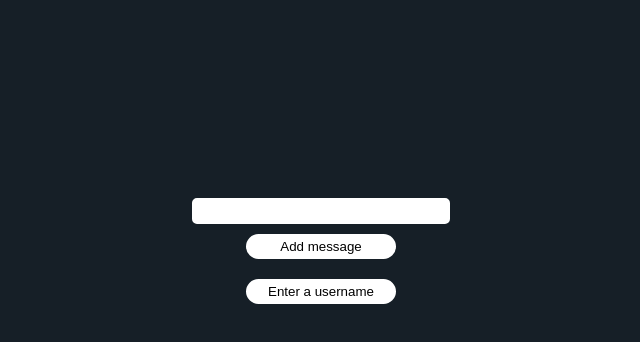
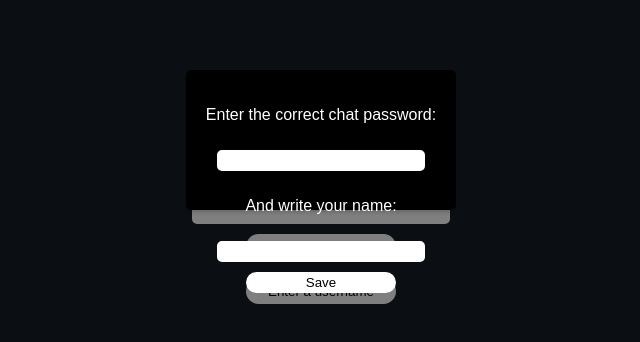
Before and after one commit to csprats/cschat, a React (Vite) app: page / in a window 1280 px wide. Shown: the part 260-602 px from the top of the page, without its empty margins (319-959 px from the left). Built offline with nearby package versions, Linux system fonts and the light colour scheme; no server answers.

Commit message:
Add privacity

```diff
--- a/src/Sesion.jsx
+++ b/src/Sesion.jsx
@@ -2,60 +2,54 @@ import React, { useState, useContext } from 'react';
 import { UserContext } from './UserContext.jsx';
 
 export const Sesion = () => {
-  const { saveUserName } = useContext(UserContext);
-  const [open, setOpen] = useState(false);
-  const [inputValue, setInputValue] = useState('');
+  const { saveUserName } = useContext(UserContext)
+  const [open, setOpen] = useState(true)
+  const [inputValue, setInputValue] = useState('')
+  const [inputPasswordValue, setPasswordValue] = useState('')
 
   const handleOpen = () => {
-    setOpen(true);
-  };
+    setOpen(true)
+  }
 
   const handleClose = () => {
-    setOpen(false);
-    saveUserName(inputValue);
-    setInputValue('');
-  };
+    if (inputPasswordValue != 'cl') return
+    setOpen(false)
+    saveUserName(inputValue)
+    setInputValue('')
+  }
 
   const handleChange = (e) => {
-    setInputValue(e.target.value);
-  };
+    setInputValue(e.target.value)
+  }
+
+  const handlePasswordChange = (e) => {
+    setPasswordValue(e.target.value)
+  }
 
   return (
     <div>
       <button onClick={handleOpen}>Enter a username</button>
       {open && (
-        <div style={{
-          position: 'fixed',
-          top: '0',
-          left: '0',
-          width: '100%',
-          height: '100%',
-          backgroundColor: 'rgba(0,0,0,0.5)',
-          display: 'flex',
-          justifyContent: 'center',
-          alignItems: 'center'
-        }}>
-          <div style={{
-            backgroundColor: 'black',
-            padding: '20px',
-            borderRadius: '5px',
-            boxShadow: '0 2px 4px rgba(0,0,0,0.2)',
-            height: '100px',
-            display: 'flex',
-            flexDirection: 'column',
-            alignItems: 'center'
-          }}>
-            <p style={{ color: 'white' }}>Write your name:</p>
+        <div className='background'>
+          <div className='card'>
+            <p style={{ color: 'white' }}>Enter the correct chat password:</p>
             <input
+              className='name'
+              type="text"
+              value={inputPasswordValue}
+              onChange={handlePasswordChange}
+            />
+            <p style={{ color: 'white' }}>And write your name:</p>
+            <input
+              className='name'
               type="text"
               value={inputValue}
               onChange={handleChange}
-              style={{ width: '200px', margin: '10px 0' }}
             />
             <button onClick={handleClose}>Save</button>
           </div>
         </div>
       )}
     </div>
-  );
+  )
 }
--- a/src/index.css
+++ b/src/index.css
@@ -42,3 +42,31 @@ p, h1 {
   border-radius: 999px;
   padding: 7.5px;
 }
+
+.background {
+  position: fixed;
+  top: 0;
+  left: 0;
+  width: 100%;
+  height: 100%;
+  background-color: rgba(0, 0, 0, 0.5);
+  display: flex;
+  justify-content: center;
+  align-items: center;
+}
+
+.card {
+  background-color: black;
+  padding: 20px;
+  border-radius: 5px;
+  box-shadow: 0 2px 4px rgba(0, 0, 0, 0.2);
+  height: 100px;
+  display: flex;
+  flex-direction: column;
+  align-items: center;
+}
+
+.name {
+  width: 200px;
+  margin: 10px 0;
+}
```
